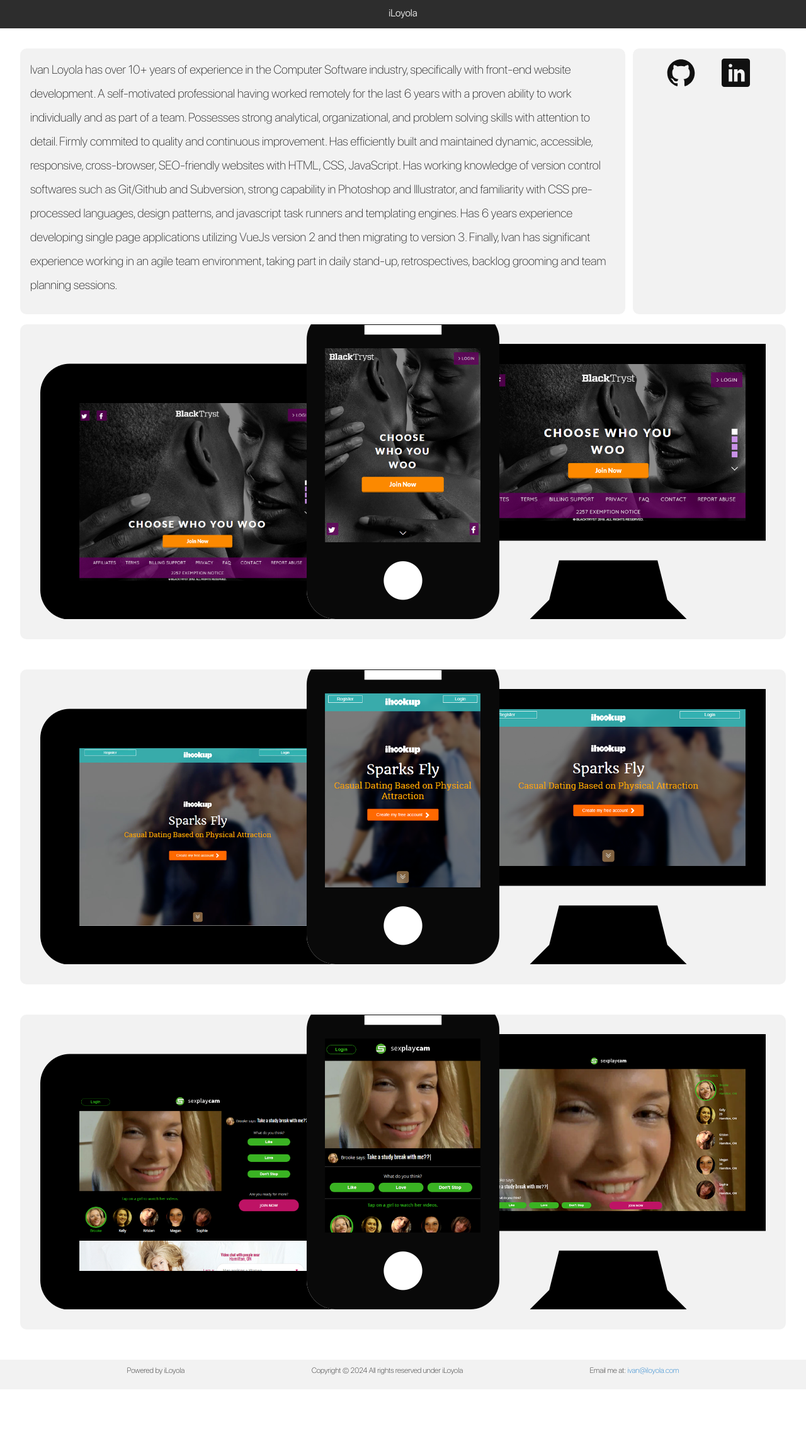
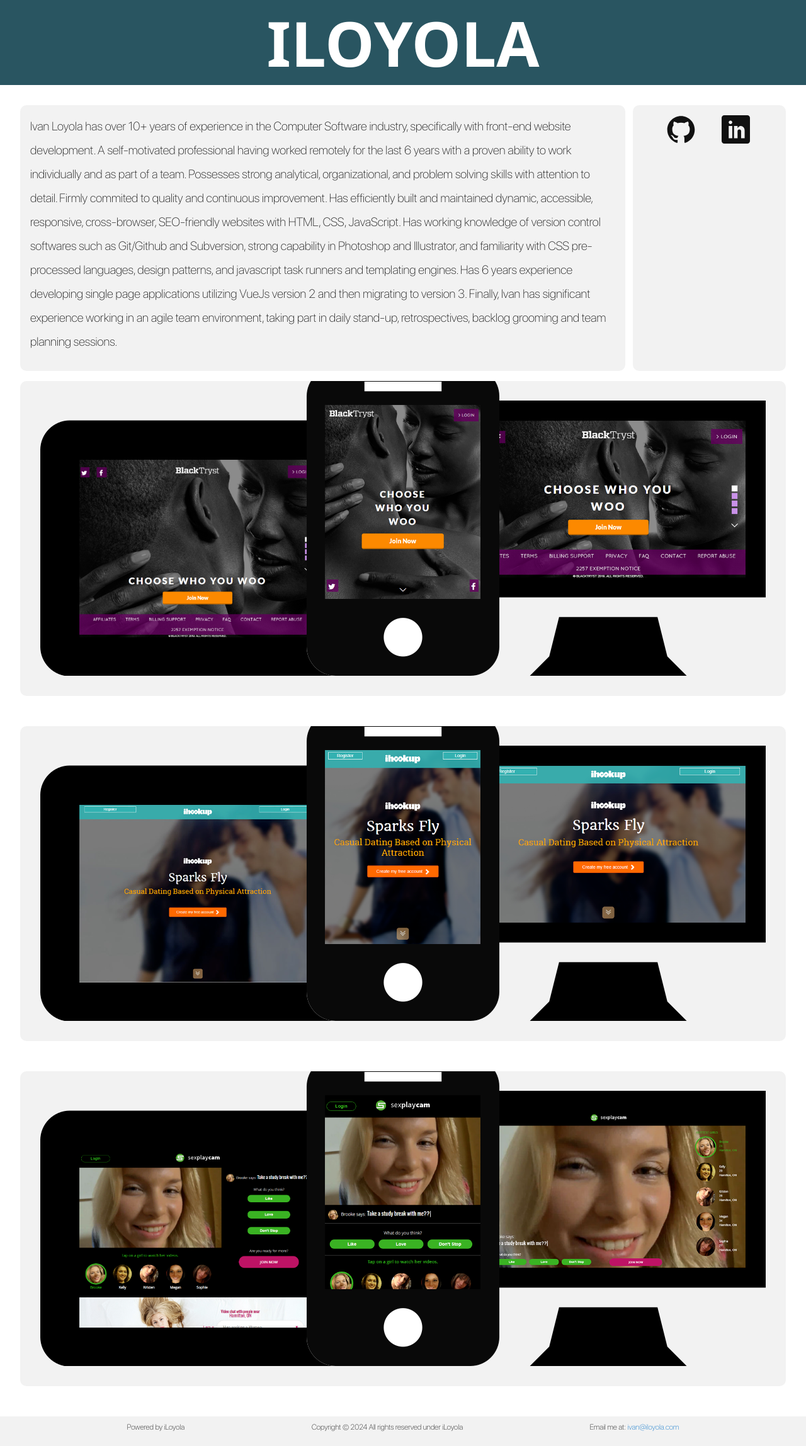
Before and after one commit to iLoyola/main, a Jekyll site: the page built from index.html, in a window 1280 px wide. Shown: the whole page at 63% size. Built offline with Jekyll 4.4.1, drawn with Linux system fonts in a browser that asks for light colours; before the commit the page ends 2206 px from its top, so only the background shows below that.

Commit message:
Update header and logo

```diff
--- a/_sass/units/header/config/_colors.scss
+++ b/_sass/units/header/config/_colors.scss
@@ -1,5 +1,5 @@
 .#{$prefix}header {
-  background-color: $grey-nero;
+  background-color: rgb(41, 85, 97);
 }
 
 .#{$prefix}header-l {
--- a/_sass/units/header/config/_layouts.scss
+++ b/_sass/units/header/config/_layouts.scss
@@ -1,6 +1,4 @@
 .#{$prefix}header {
-  padding-bottom: 0.4rem;
-  padding-top: 0.4rem;
 }
 
 .#{$prefix}header-l {
--- a/_sass/units/header/config/_typography.scss
+++ b/_sass/units/header/config/_typography.scss
@@ -22,6 +22,15 @@
 }
 
 .#{$prefix}header-logo {
-  font-family: $header-font-family;
-  font-size: $font-size-medium;
+    font-family: Inter var,
+        ui-sans-serif,
+        system-ui,
+        sans-serif,
+        "Apple Color Emoji",
+        "Segoe UI Emoji",
+        Segoe UI Symbol,
+        "Noto Color Emoji";
+    text-transform: uppercase;
+    font-weight: 700;
+    font-size: 11vh;
 }
```
